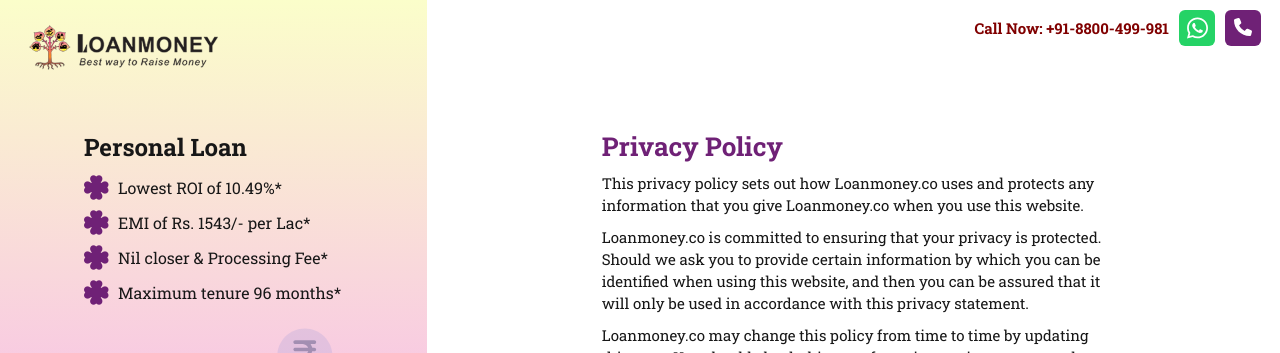
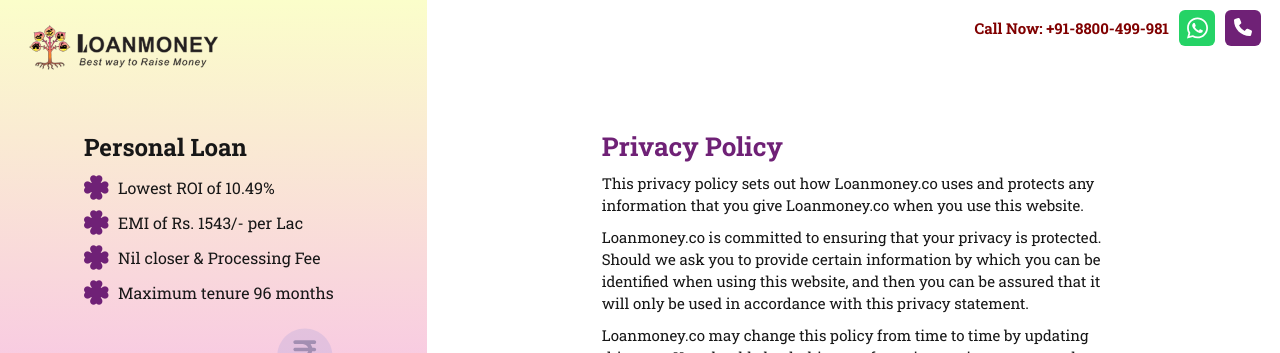
Before and after one commit to loanmoneyindia/lmi_lp, a Next.js app: page /privacy-policy in a window 1280 px wide. Shown: the top 353 px of the page. Built offline with nearby package versions, Linux system fonts and the light colour scheme.

Commit message:
Add Email Address

```diff
--- a/src/app/privacy-policy/page.js
+++ b/src/app/privacy-policy/page.js
@@ -21,10 +21,10 @@ export default function Page() {
               <h1>Personal Loan</h1>
               <div className="left_feature">
                 <ul className="custom-list2">
-                  <li>Lowest ROI of 10.49%*</li>
-                  <li>EMI of Rs. 1543/- per Lac*</li>
-                  <li>Nil closer & Processing Fee*</li>
-                  <li>Maximum tenure 96 months*</li>
+                  <li>Lowest ROI of 10.49%</li>
+                  <li>EMI of Rs. 1543/- per Lac</li>
+                  <li>Nil closer & Processing Fee</li>
+                  <li>Maximum tenure 96 months</li>
                 </ul>
               </div>
             </div>
--- a/src/components/right-side.jsx
+++ b/src/components/right-side.jsx
@@ -91,6 +91,7 @@ const RightSide = () => {
                 <p className="info" style={{fontWeight: 'bold'}}>Vintage Credit and Leasing Pvt Ltd</p>
                 <p className="info"><span style={{fontWeight: 'bold'}}>Head Office:</span> B-520, Tower B, Logix Technova, Plot No. 44, Sector - 132, Noida - 201305, Uttar Pradesh <Link href="https://g.co/kgs/srtAatt" target="_blank"><FontAwesomeIcon icon={faLocationDot} /></Link></p>
                 <p className="info"><span style={{fontWeight: 'bold'}}>Branch Office:</span> B-134, Third Floor, DDA Shed, Okhla Industrial Area, Phase - 1, New Delhi - 110020 <Link href="https://g.co/kgs/MZ6rg8i" target="_blank"><FontAwesomeIcon icon={faLocationDot} /></Link></p>
+                <p className="info"><span style={{fontWeight: 'bold'}}>Email:</span> <Link href="mailto:info@loanmoney.co" target="_blank">info@loanmoney.co</Link></p>
           </div>
           <div className="container2">
             <h3 className="title2">Follow Us Online</h3>
```
Also changed, not shown: src/app/page.js (+4 -4 lines).
